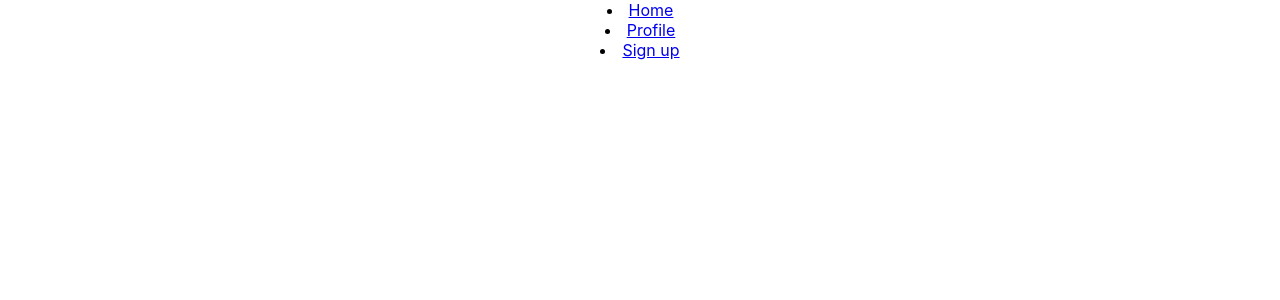
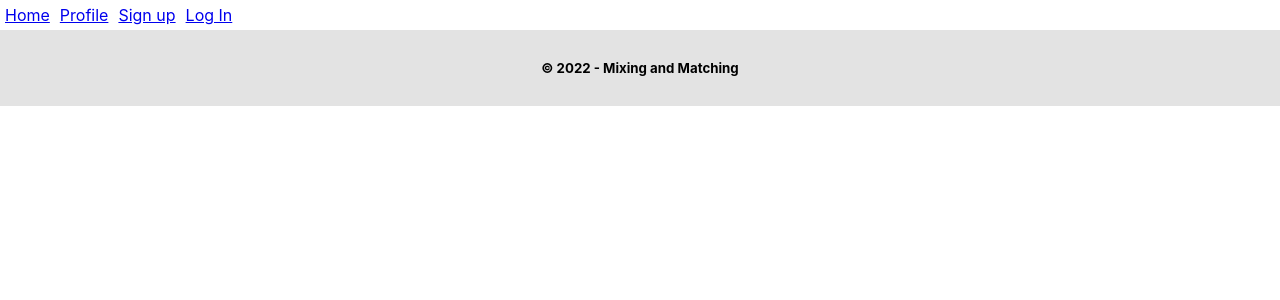
Before and after one commit to Mix-and-match-NU/mix-match, a React (Create React App) app: page / in a window 1280 px wide. Shown: the top 300 px of the page. Built offline with nearby package versions, Linux system fonts and the light colour scheme.

Commit message:
added footer and login page

```diff
--- a/package.json
+++ b/package.json
@@ -8,6 +8,7 @@
     "@testing-library/user-event": "^13.5.0",
     "react": "^18.2.0",
     "react-dom": "^18.2.0",
+    "react-router-dom": "^6.4.3",
     "react-scripts": "5.0.1",
     "web-vitals": "^2.1.4"
   },
--- a/src/App.css
+++ b/src/App.css
@@ -1,5 +1,5 @@
 .App {
-  text-align: center;
+  /* text-align: center; */
 }
 
 .App-logo {
@@ -36,3 +36,20 @@
     transform: rotate(360deg);
   }
 }
+
+nav{
+  list-style: none;
+  display: flexbox;
+}
+li{
+  display: inline-block;
+  margin: 5px;
+}
+
+footer {
+  margin-top: auto;
+  background-color: #d2d2d29b;
+  text-align: center;
+  margin-top: auto;
+  padding: 8px;
+}
--- a/src/App.js
+++ b/src/App.js
@@ -1,10 +1,12 @@
 import './App.css';
+import Footer from './components/footer';
 import Navbar from './components/navbar';
 
 function App() {
   return (
     <div className="App">
       <Navbar />
+      <Footer />
     </div>
   );
 }
--- /dev/null
+++ b/src/components/footer.js
@@ -0,0 +1,15 @@
+import React from 'react';
+
+const Footer = () => {
+
+  return (
+    <footer className="w-100 mt-auto text-dark p-4">
+      <div className="container text-center mb-5">
+
+        <h5>&copy; {new Date().getFullYear()} - Mixing and Matching</h5>
+      </div>
+    </footer>
+  );
+};
+
+export default Footer;
--- a/src/components/navbar.js
+++ b/src/components/navbar.js
@@ -2,6 +2,7 @@ import React from 'react'
 
 function Navbar({ currentPage, handlePageChange }){
     return (
+        <div className='nav'>
             <nav className='navbar'>
                 <li>
                     <a href="#Home"
@@ -18,14 +19,23 @@ function Navbar({ currentPage, handlePageChange }){
                     </a>
                 </li>
                 <li>
-                <a href="#Singnup"
+                    <a href="#Signup"
                         onClick={() => handlePageChange('Signup')}
                         className={currentPage ==='Signup'}>
                         Sign up
                     </a>
                 </li>
+                <li>
+                    <a href="#Login"
+                        onClick={() => handlePageChange('Login')}
+                        className={currentPage ==='Login'}>
+                        Log In
+                    </a>
+                </li>
             </nav>
+        </div>
     )
+
 }
 
 export default Navbar
```
Also changed, not shown: src/Pages/Login.js (added, +35 -0 lines), src/Pages/Signup.js (renamed from src/components/Pages/Signup.js), 1 other file (tests, documents, lock files or other folders). Lines whose indentation alone changed are shown as unchanged.
